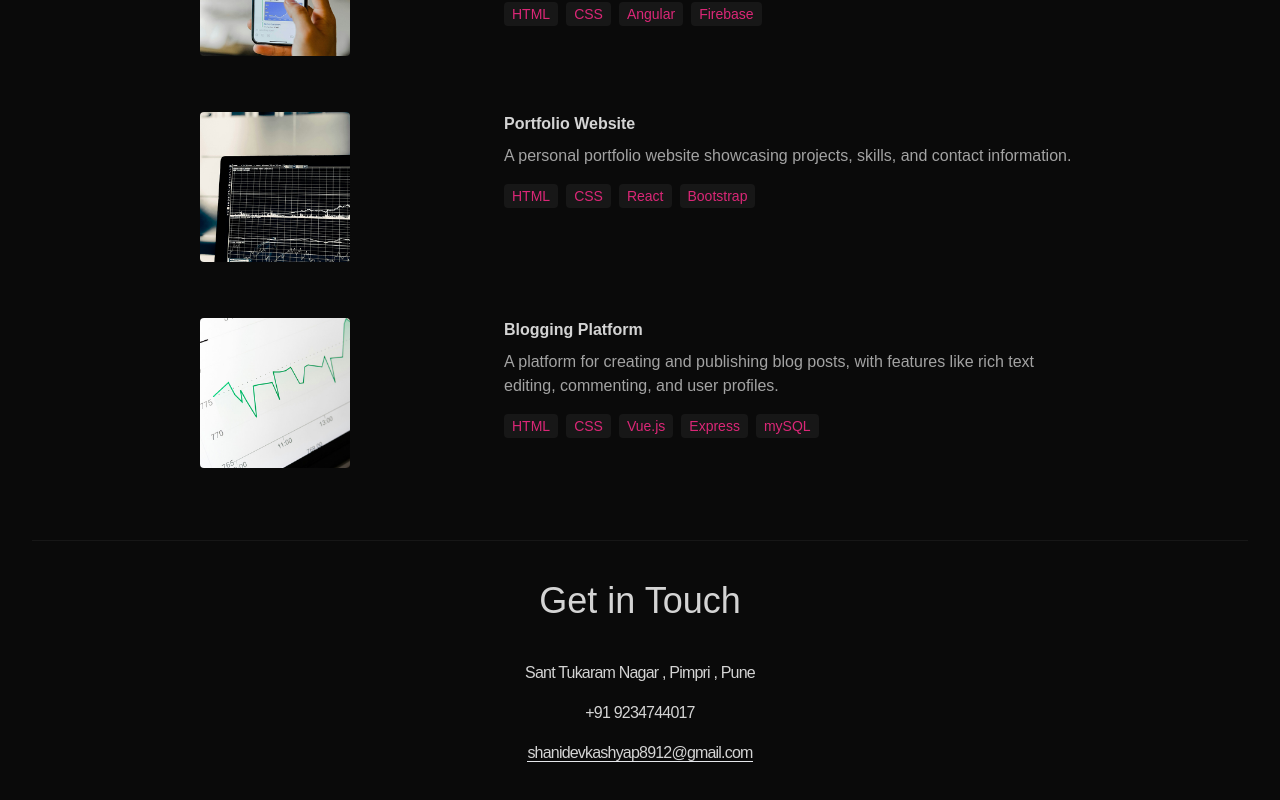
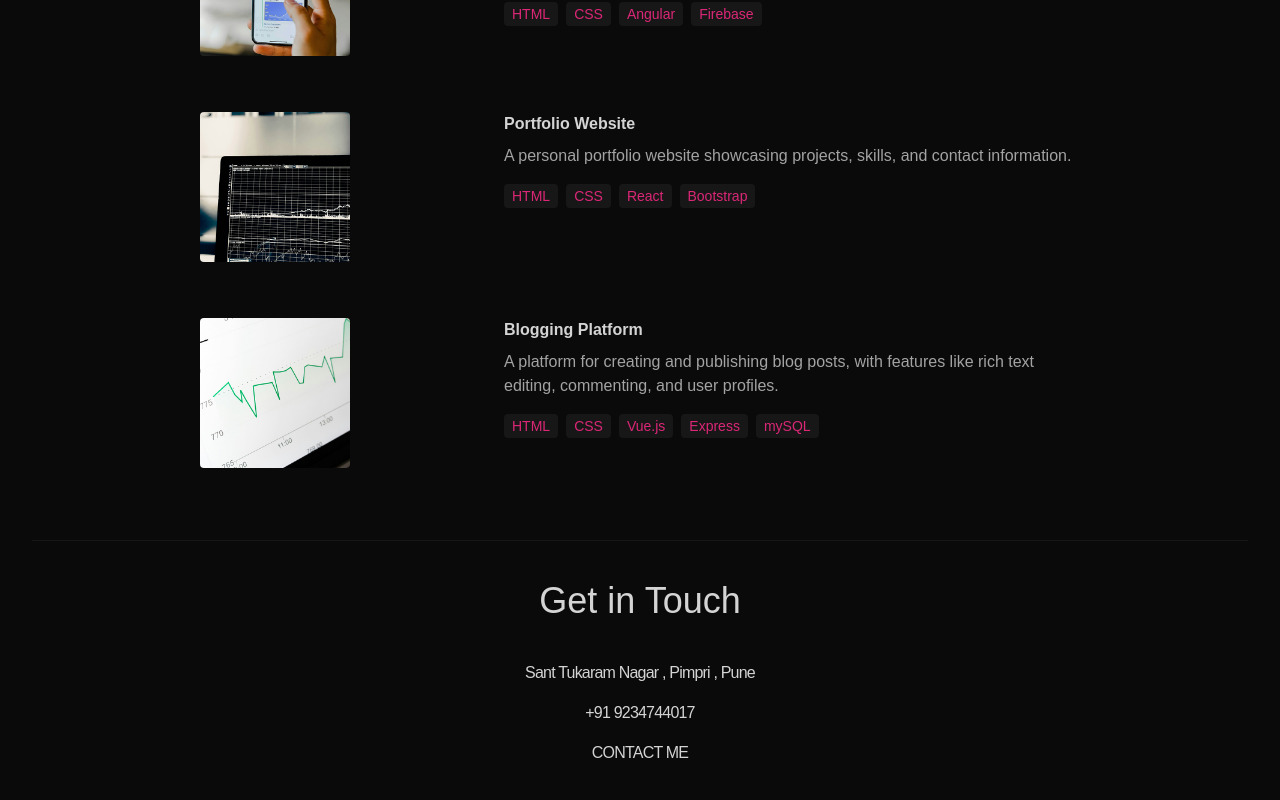
Before and after one commit to shubham95078/Portfolio-website, a React (Vite) app: page / in a window 1280 px wide. Shown: the part 3472-4272 px from the top of the page. Built offline with nearby package versions, Linux system fonts and the light colour scheme.

Commit message:
Linking done

```diff
--- a/src/Components/Contact.jsx
+++ b/src/Components/Contact.jsx
@@ -1,6 +1,7 @@
 import React from 'react'
 import { CONTACT } from '../constants'
 import {motion} from 'motion/react'
+import { Link } from 'react-router-dom'
 const Contact = () => {
 
   return (
@@ -17,7 +18,11 @@
         className='text-center tracking-tighter'>
             <p className='my-4'>{CONTACT.address}</p>
             <p className='my-4'>{CONTACT.phoneNo}</p>
-            <a href="#" className='border-b'>{CONTACT.email}</a>
+
+            <span>
+              <Link to="./contactform">CONTACT ME</Link>
+
+            </span>
 
         </motion.div>
 
```
